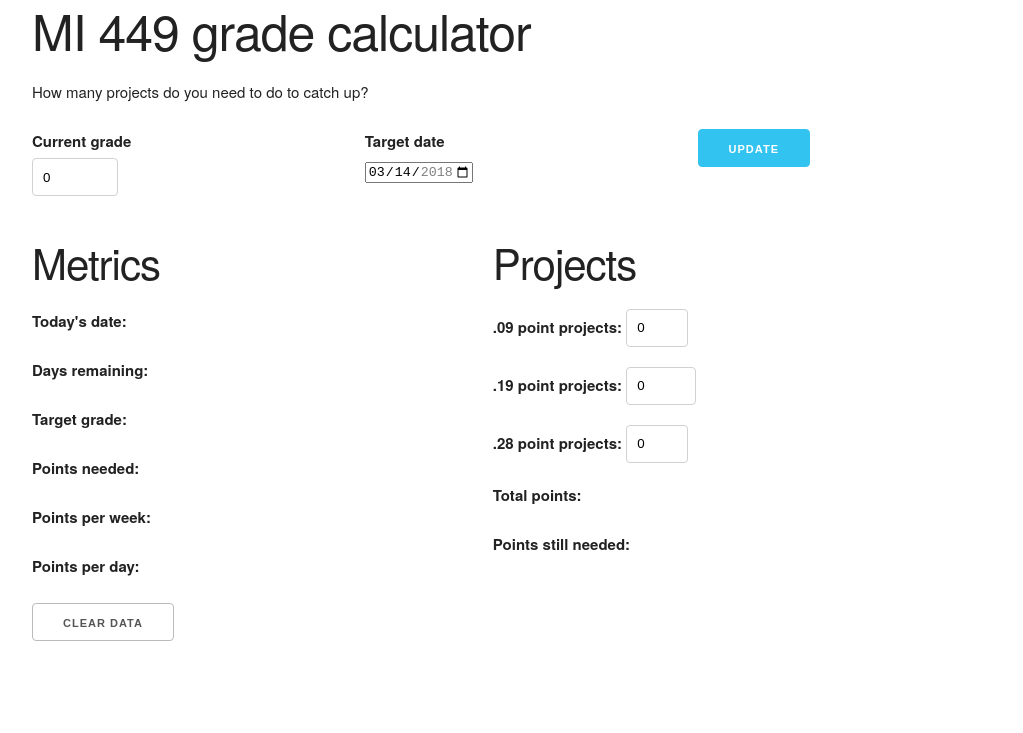
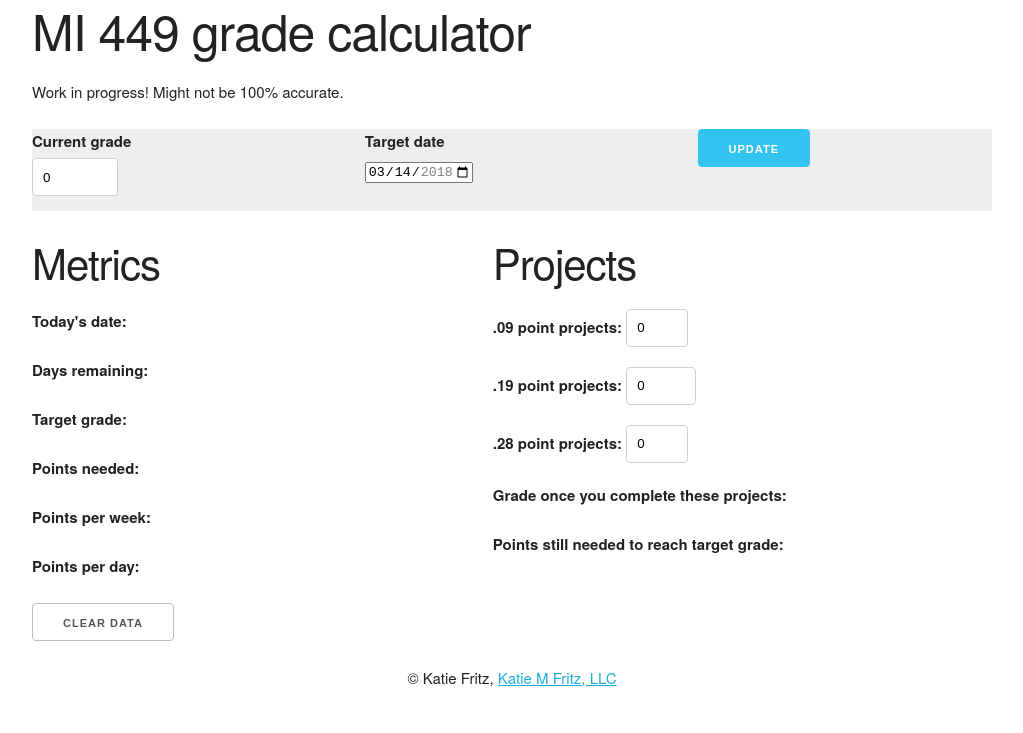
Before and after one commit to KatieMFritz/mi-449-grade-calculator, a plain HTML site: page index.html in a window 1280 px wide. Shown: the whole page, without its empty margins (128-1151 px from the left). Drawn offline with nearby package versions, Linux system fonts and the light colour scheme.

Commit message:
add footer and rename a couple fields

```diff
--- a/index.html
+++ b/index.html
@@ -5,11 +5,12 @@
   <meta name="viewport" content="width=device-width, initial-scale=1.0">
   <meta http-equiv="X-UA-Compatible" content="ie=edge">
   <link rel="stylesheet" href="https://cdnjs.cloudflare.com/ajax/libs/skeleton/2.0.4/skeleton.min.css">
+  <link rel="stylesheet" href="style.css">
   <title>MI 449 grade calculator</title>
 </head>
 <body class="container">
   <h1>MI 449 grade calculator</h1>
-  <p>How many projects do you need to do to catch up?</p>
+  <p>Work in progress! Might not be 100% accurate.</p>
 
   <form>
     <div class="row">
@@ -27,10 +28,7 @@
       <div class="one-third column">
         <input class="button-primary" type="button" value="Update" id="update-form">
       </div>
-
     </div>
-
-
 
   </form>
 
@@ -51,14 +49,18 @@
       <label>.19 point projects: <input type="number" id=".19-point" value="0" min="0" max="10"></label>
       <label>.28 point projects: <input type="number" id=".28-point" value="0" min="0" max="6"></label>
 
-      <p><strong>Total points: </strong><span id="total-points"></span></p>
-      <p><strong>Points still needed: </strong><span id="points-still-needed"></span></p>
+      <p><strong>Grade once you complete these projects: </strong><span id="total-points"></span></p>
+      <p><strong>Points still needed to reach target grade: </strong><span id="points-still-needed"></span></p>
     </section>
 
   </div>
 
   <button type="button" id="clear-data">Clear Data</button>
 
+  <footer>
+    <p>&copy; Katie Fritz, <a href="https://katiemfritz.com">Katie M Fritz, LLC</a></p>
+  </footer>
+
   <script src="https://cdnjs.cloudflare.com/ajax/libs/moment.js/2.21.0/moment.min.js"></script>
   <script src="script.js"></script>
 </body>
--- /dev/null
+++ b/style.css
@@ -0,0 +1,8 @@
+form {
+  background-color: #eee;
+}
+
+footer {
+  text-align: center;
+  padding: 1em;
+}
```
